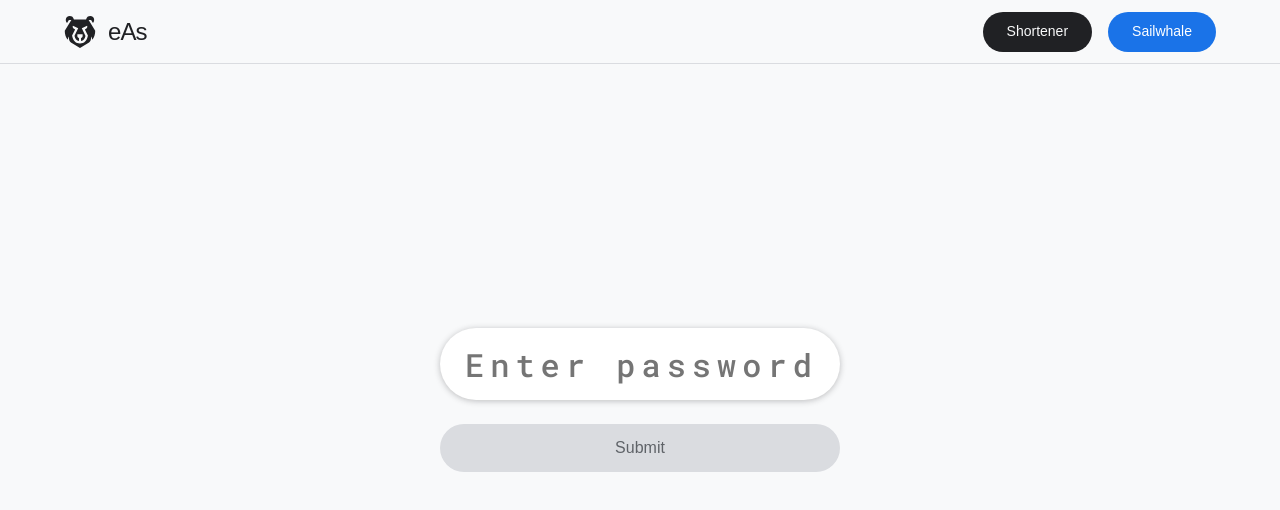
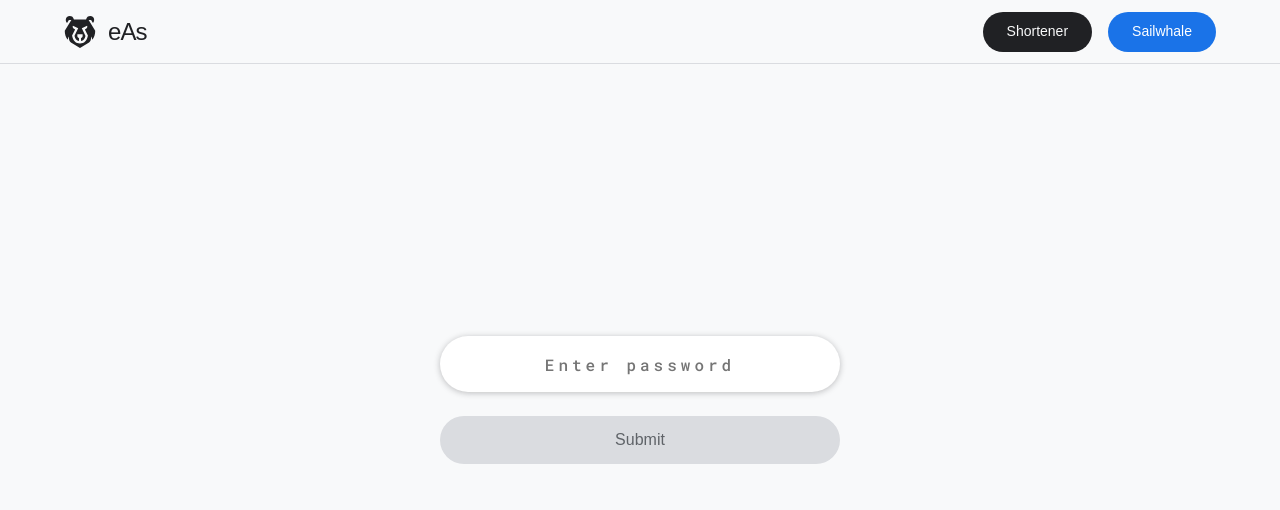
Before and after one commit to zerotowerszero-cyber/eAs, a Next.js app: page /movies/login in a window 1280 px wide. Shown: the top 510 px of the page. Built offline with nearby package versions, Linux system fonts and the light colour scheme; a web font is replaced by a local one.

Commit message:
fix: revert font size but fix font-weight so it matches

```diff
--- a/src/app/movies/login/page.tsx
+++ b/src/app/movies/login/page.tsx
@@ -55,18 +55,18 @@ export default function LoginPage() {
             maxLength={10}
             style={{
               width: "100%",
-              height: "72px",
+              height: "56px",
               padding: "0 24px",
-              fontSize: "32px",
+              fontSize: "16px",
               fontWeight: "500",
               border: "1px solid transparent",
-              borderRadius: "36px",
+              borderRadius: "28px",
               background: "var(--surface)",
               color: "var(--foreground)",
               outline: "none",
               boxShadow: "0 1px 6px rgba(32,33,36,.28)",
               textAlign: "center",
-              letterSpacing: "6px",
+              letterSpacing: "4px",
               fontFamily: "'Google Sans Mono', 'Roboto Mono', monospace",
               transition: "all 0.2s ease"
             }}
```
